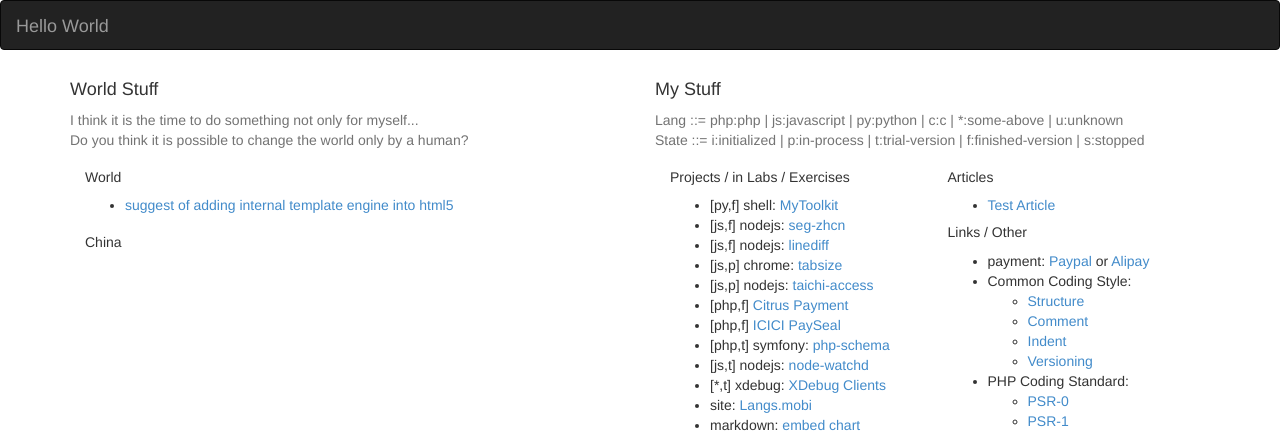
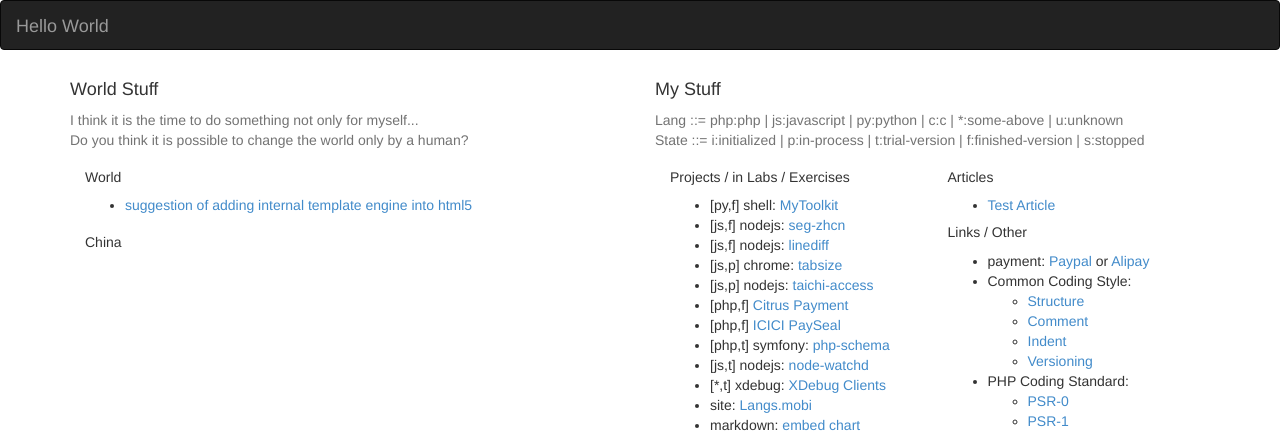
Before and after one commit to yarcowang/yarcowang.github.io, a Jekyll site: the page built from index.html, in a window 1280 px wide. Shown: the top 433 px of the page. Built offline with Jekyll 4.4.1, drawn with Linux system fonts in a browser that asks for light colours.

Commit message:
why english requires to add -ion to make the word as noun?

```diff
--- a/_layouts/home.html
+++ b/_layouts/home.html
@@ -9,7 +9,7 @@
 					<div class="col-md-12">
 						<h5>World</h5>
 						<ul>
-							<li><a href="https://gist.github.com/yarcowang/8969090">suggest of adding internal template engine into html5</a></li>
+							<li><a href="https://gist.github.com/yarcowang/8969090">suggestion of adding internal template engine into html5</a></li>
 						</ul>
 					</div>
 					<div class="col-md-12">
```
